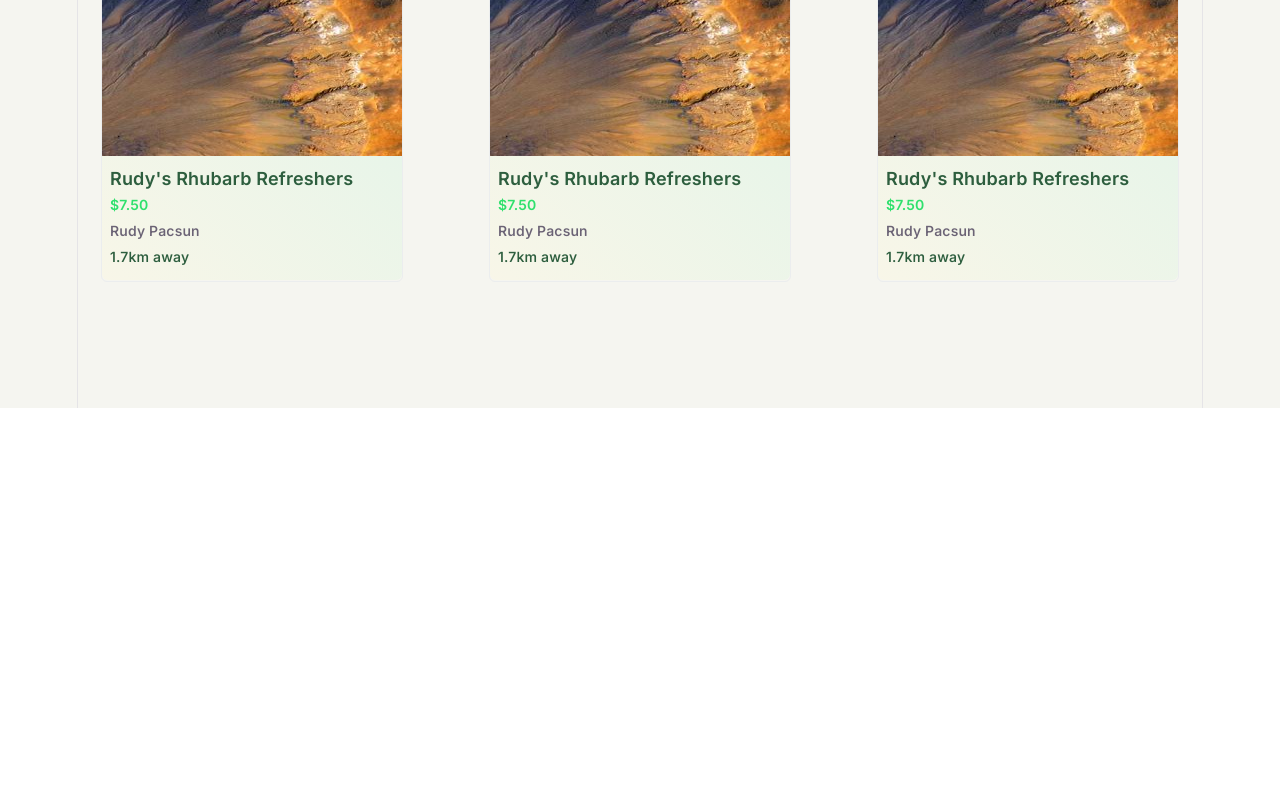
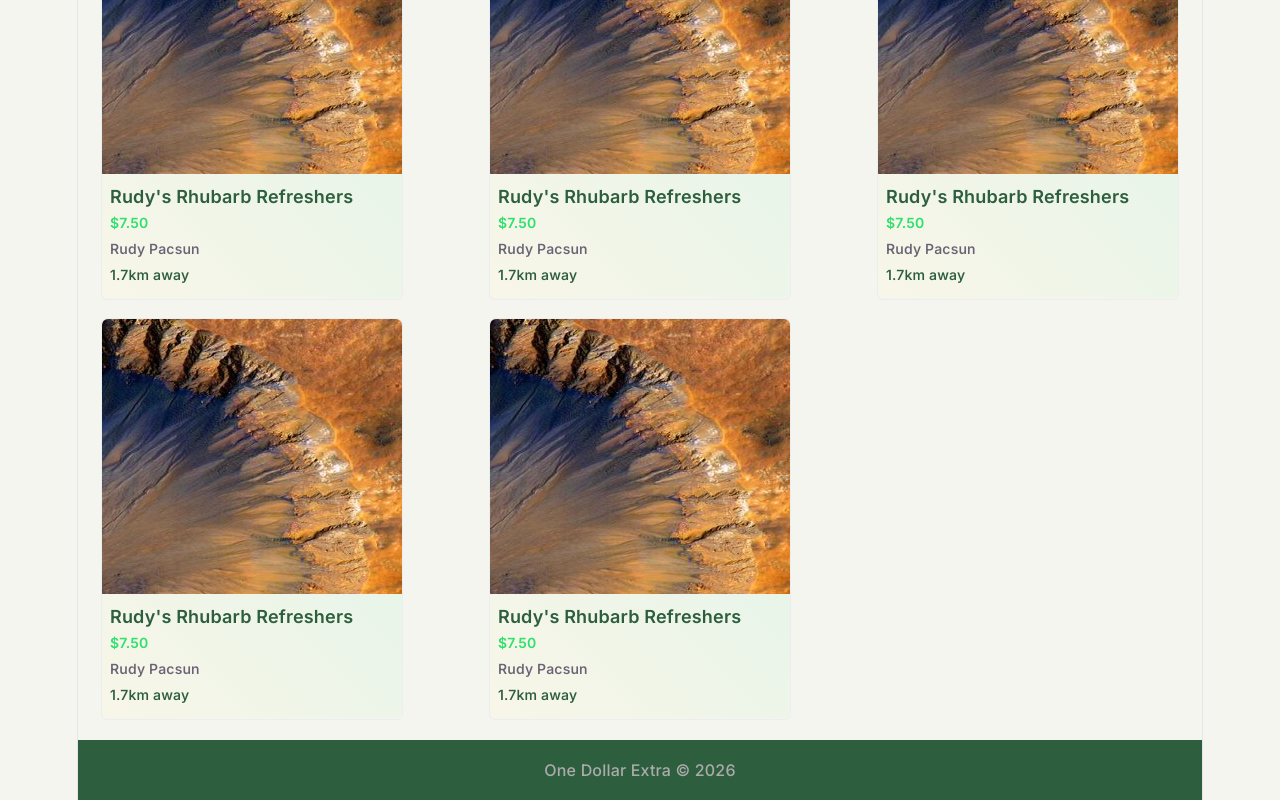
Before and after one commit to oebynahi/unimarketplace, a React (Vite) app: page / in a window 1280 px wide. Shown: the part 392-1192 px from the top of the page. Before the commit the page ends 800 px from the top, so only its background shows below. Built offline with nearby package versions, Linux system fonts and the light colour scheme.

Commit message:
added footer and revised margins

```diff
--- a/src/App.jsx
+++ b/src/App.jsx
@@ -4,6 +4,7 @@ import viteLogo from './assets/vite.svg'
 import heroImg from './assets/hero.png'
 import Navbar from './components/Navbar.jsx'
 import Main from './components/Main.jsx'
+import Footer from './components/footer.jsx'
 import './App.css'
 
 function App() {
@@ -11,6 +12,7 @@ function App() {
     <>
       <Navbar />
       <Main />
+      <Footer />
     </>
   )
 }
--- a/src/components/ItemCard.css
+++ b/src/components/ItemCard.css
@@ -6,6 +6,7 @@
     display: flex;
     flex-direction: column;
     justify-self: center;
+    margin-top: 18px;
 }
 
 .item-photo {
--- a/src/components/Main.jsx
+++ b/src/components/Main.jsx
@@ -10,6 +10,8 @@ export default function Main () {
                 <ItemCard />
                 <ItemCard />
                 <ItemCard />
+                <ItemCard />
+                <ItemCard />
             </div>
         </>
     )
--- /dev/null
+++ b/src/components/footer.css
@@ -0,0 +1,13 @@
+.footer {
+    background-color: #2d5e3e;
+    color: rgb(171, 171, 171);
+    font-family: 'Inter', sans-serif;
+    font-size: 12pt;
+    font-weight: 500;
+    display: flex;
+    flex-direction: row;
+    justify-content: center;
+    align-items: center;
+    height: 60px;
+    margin-top: 20px;
+}
--- /dev/null
+++ b/src/components/footer.jsx
@@ -0,0 +1,9 @@
+import './footer.css'
+
+export default function Footer() {
+    return (
+        <footer className='footer'>
+            <p>One Dollar Extra © 2026</p>
+        </footer>
+    )
+}
```
